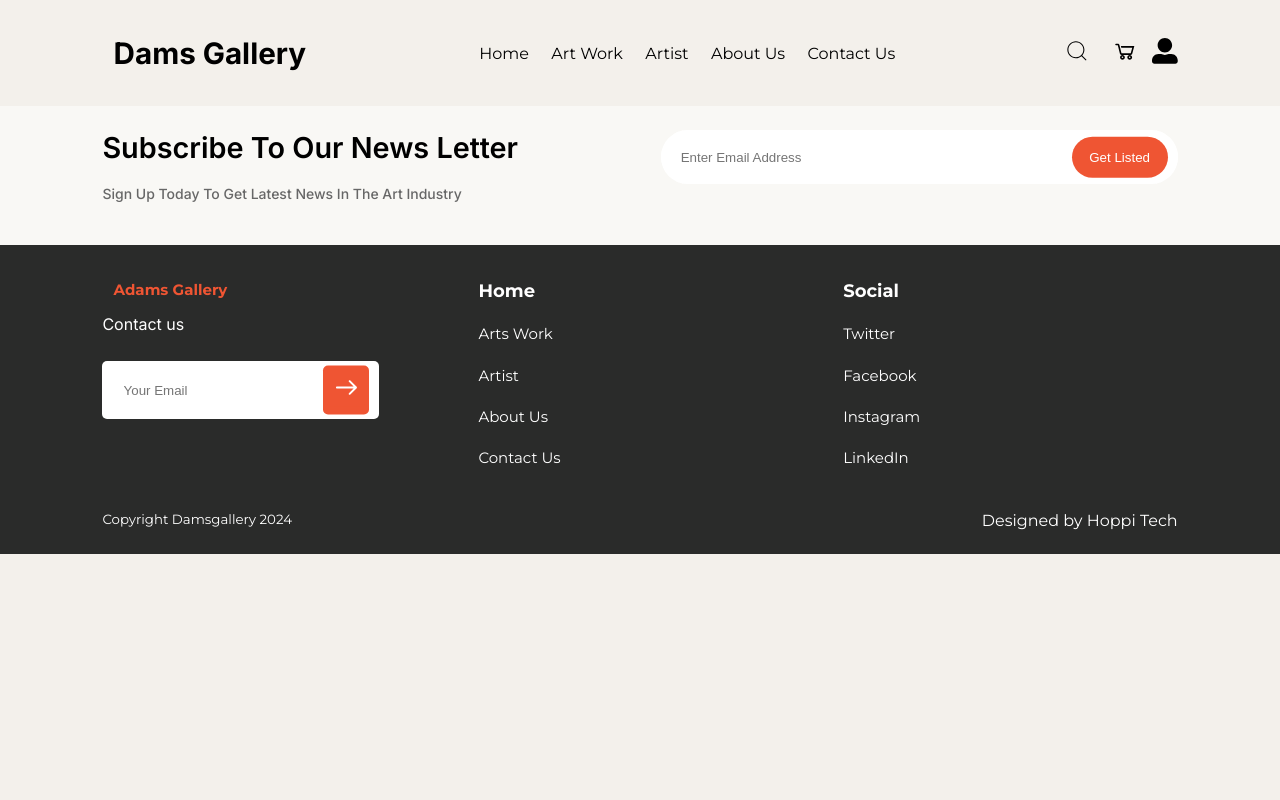
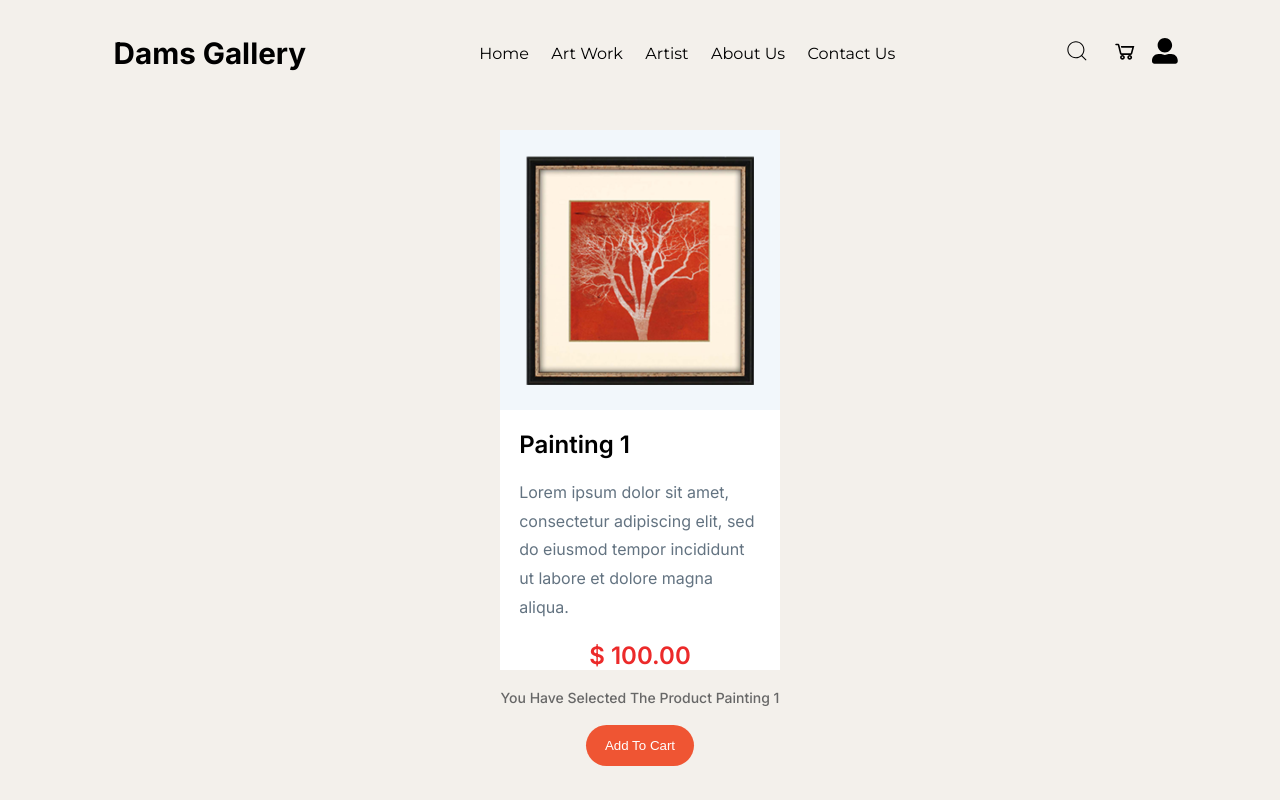
Before and after one commit to SoloBaChi/damsgallery, a React (Create React App) app in the folder dams-app/: page /products/1 in a window 1280 px wide. Shown: the top 800 px of the page. Built offline with nearby package versions, Linux system fonts and the light colour scheme.

Commit message:
add  to cart in progress

```diff
--- /dev/null
+++ b/dams-app/src/components/DisplayProduct.jsx
@@ -0,0 +1,25 @@
+import React from "react";
+import { useParams } from "react-router-dom";
+import Card from "./shared/Card";
+import { ProductsData } from "./shared/data/data";
+
+function DisplayProduct(props) {
+  const { productId } = useParams();
+
+  const selectedProduct = ProductsData.filter((item) => item.id == productId);
+  return (
+    <section className="product-section display-product">
+      {selectedProduct.map((product) => (
+        <div key={product.id}>
+          <Card {...product} />
+          <h6>you have selected the product {product.title}</h6>
+          <div className="cta-btn-container">
+            <button className="cta-btn">add to cart</button>
+          </div>
+        </div>
+      ))}
+    </section>
+  );
+}
+
+export default DisplayProduct;
--- a/dams-app/src/components/Login.jsx
+++ b/dams-app/src/components/Login.jsx
@@ -134,7 +134,7 @@ function Login(props) {
               <div>
                 {/* Return error message*/}
                 {user.status === "success" ? (
-                  navigate("/dashboard", { replace: true })
+                  navigate("/products", { replace: true })
                 ) : (
                   <span style={{ color: "red" }}>{errorMessage}</span>
                 )}
--- a/dams-app/src/components/Main.jsx
+++ b/dams-app/src/components/Main.jsx
@@ -1,5 +1,4 @@
 import React from "react";
-import Products from "./Products";
 import { BrowserRouter as Router, Routes, Route } from "react-router-dom";
 import Home from "./Home";
 import Header from "./Header";
@@ -18,6 +17,9 @@ import Dashborad from "./Dashborad";
 import AccountVerification from "./AccountVerification";
 import AdminUpload from "./AdminUpload";
 import SuccessActivation from "./SucessActivation";
+import Products from "./Products";
+import DisplayProduct from "./DisplayProduct";
+import { ProductsData } from "./shared/data/data";
 
 const Main = (props) => {
   const token = localStorage.getItem("authToken");
@@ -27,9 +29,13 @@ const Main = (props) => {
       <Router>
         <Header renderedToken={token} />
         <Routes>
-          <Route path="/" element={<Home />} />
-          <Route path="/products" element={<Products />} />
-          <Route path="/artworks" element={<ArtWork />} />
+          <Route path="/" element={<Home data={ProductsData} />} />
+          <Route path="products" element={<Products />} />
+          <Route path="/products/:productId" element={<DisplayProduct />} />
+          <Route
+            path="/artworks"
+            element={<ArtWork artWorks={ProductsData} />}
+          />
           <Route path="/artists" element={<Artists />} />
           <Route path="/contactus" element={<ContactUs />} />
           <Route path="/aboutus" element={<AboutUs />} />
--- a/dams-app/src/components/Products.jsx
+++ b/dams-app/src/components/Products.jsx
@@ -1,43 +1,27 @@
 import React from "react";
 import Card from "./shared/Card";
 import SeeMore from "./SeeMore";
+import { useNavigate } from "react-router-dom";
+import { ProductsData } from "./shared/data/data";
 
 // import "../styles/Products.css";
-
 function Products(props) {
+  const navigate = useNavigate();
   return (
     <section className="product-section">
       <h6 className="section-title">Explore</h6>
       <h2>our products</h2>
       <div className="flex-container-4">
-        <Card
-          className="product-card"
-          imgSrc={`/assets/product-card-image-1.svg`}
-          title={`Painting 1`}
-          text={` Lorem ipsum dolor sit amet consectetur adipisicing elit. Magnam adipisci laborum pariatur debitis molestias odio non deleniti corporis, distinctio fuga id sit nemo temporibus eum dolorem.`}
-          price={`$100.00`}
-        />
-        <Card
-          className="product-card"
-          imgSrc={`/assets/product-card-image-2.svg`}
-          title={`Painting 1`}
-          text={`Lorem ipsum dolor sit amet consectetur adipisicing elit. Magnam adipisci laborum pariatur debitis molestias odio non deleniti corporis, distinctio fuga id sit nemo temporibus eum dolorem.`}
-          price={`$100.00`}
-        />
-        <Card
-          className="product-card"
-          imgSrc={`/assets/product-card-image-3.svg`}
-          title={`Painting 1`}
-          text={` Lorem ipsum dolor sit amet consectetur adipisicing elit. Magnam adipisci laborum pariatur debitis molestias odio non deleniti corporis, distinctio fuga id sit nemo temporibus eum dolorem.`}
-          price={`$100.00`}
-        />
-        <Card
-          className="product-card"
-          imgSrc={`/assets/product-card-image-4.svg`}
-          title={`Painting 1`}
-          text={` Lorem ipsum dolor sit amet consectetur adipisicing elit. Magnam adipisci laborum pariatur debitis molestias odio non deleniti corporis, distinctio fuga id sit nemo temporibus eum dolorem.`}
-          price={`$100.00`}
-        />
+        {ProductsData.map((product) => (
+          <div
+            key={product.id}
+            onClick={() => {
+              navigate(`/products/${product.id}`);
+            }}
+          >
+            <Card {...product} />
+          </div>
+        ))}
       </div>
       <SeeMore />
     </section>
--- a/dams-app/src/components/shared/Card.jsx
+++ b/dams-app/src/components/shared/Card.jsx
@@ -1,7 +1,7 @@
 import React from "react";
 import "../../styles/Card.css";
 
-const Card = ({ className, imgSrc, text, title, price }) => {
+const Card = ({ className, imgSrc, description, title, price }) => {
   return (
     <div className={`card  ${className}`}>
       <div className="card-header img-container">
@@ -9,7 +9,7 @@ const Card = ({ className, imgSrc, text, title, price }) => {
       </div>
       <div className="card-body">
         <h3>{title}</h3>
-        <p>{text}</p>
+        <p>{description}</p>
       </div>
       <div className="card-footer">
         <h3>{price}</h3>
--- /dev/null
+++ b/dams-app/src/components/shared/data/data.jsx
@@ -0,0 +1,30 @@
+export const ProductsData = [
+  {
+    id: 1,
+    title: `Painting 1`,
+    imgSrc: `/assets/product-card-image-1.svg`,
+    description: `Lorem ipsum dolor sit amet, consectetur adipiscing elit, sed do eiusmod tempor incididunt ut labore et dolore magna aliqua.`,
+    price: `$ 100.00`,
+  },
+  {
+    id: 2,
+    title: `Painting 2`,
+    imgSrc: `/assets/product-card-image-2.svg`,
+    description: `Lorem ipsum dolor sit amet, consectetur adipiscing elit, sed do eiusmod tempor incididunt ut labore et dolore magna aliqua.`,
+    price: `$ 200.00`,
+  },
+  {
+    id: 3,
+    title: `Painting 3`,
+    imgSrc: `/assets/product-card-image-3.svg`,
+    description: `Lorem ipsum dolor sit amet, consectetur adipiscing elit, sed do eiusmod tempor incididunt ut labore et dolore magna aliqua.`,
+    price: `$ 300.00`,
+  },
+  {
+    id: 4,
+    title: `Painting 4`,
+    imgSrc: `/assets/product-card-image-4.svg`,
+    description: `Lorem ipsum dolor sit amet, consectetur adipiscing elit, sed do eiusmod tempor incididunt ut labore et dolore magna aliqua.`,
+    price: `$ 400.00`,
+  },
+];
--- a/dams-app/src/styles/Card.css
+++ b/dams-app/src/styles/Card.css
@@ -1,5 +1,5 @@
 .card {
-  /* border: 1px solid red; */
+  cursor: pointer;
 }
 
 .card .card-body {
--- a/dams-app/src/styles/Index.css
+++ b/dams-app/src/styles/Index.css
@@ -100,7 +100,7 @@ h5 {
 }
 button {
   padding: 0.8rem 1.2rem;
-  display: block;
+  display: inline-block;
   background: #ef5533;
   box-shadow: none;
   border: none;
--- a/dams-app/src/styles/Products.css
+++ b/dams-app/src/styles/Products.css
@@ -18,3 +18,13 @@
   font-size: 1.5rem;
   text-align: center;
 }
+
+/* DISPLAY PRODUCTS STYLES */
+.product-section.display-product .card {
+  width: 280px;
+  margin: auto;
+}
+
+.product-section.display-product .cta-btn-container {
+  text-align: center;
+}
```
Also changed, not shown: dams-app/data/data.jsx (deleted, +0 -7 lines), dams-app/src/components/rough/nestedRoute.jsx (added, +11 -0 lines).
